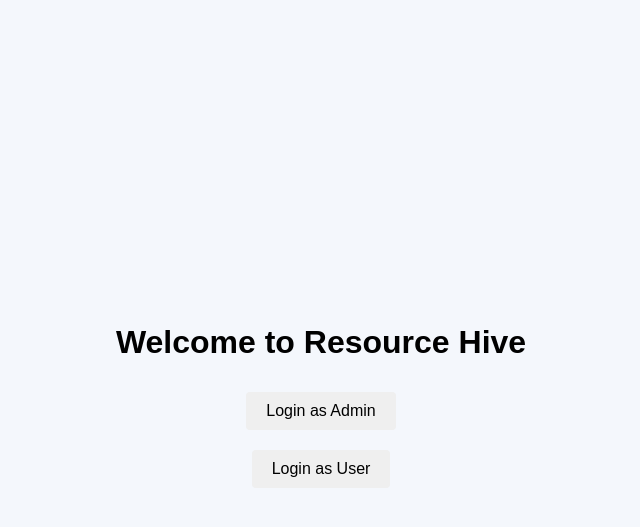
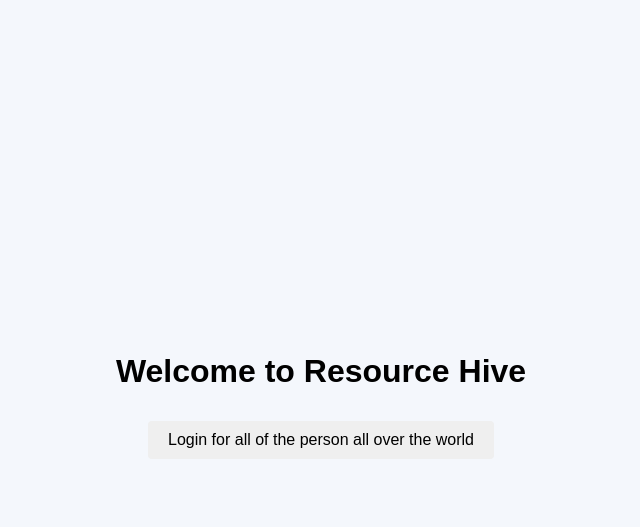
Before and after one commit to vlsjm/capstone-repo, a Django app: page / in a window 1280 px wide. Shown: the top 527 px of the page, without its empty margins (319-959 px from the left). Run offline with Django 5.2, Linux system fonts and the light colour scheme.

Commit message:
1 login na lang

```diff
--- a/ResourceHive/settings.py
+++ b/ResourceHive/settings.py
@@ -20,7 +20,7 @@ LOGOUT_REDIRECT_URL = '/'
 LOGIN_URL = '/login_user/'
 
 SESSION_EXPIRE_AT_BROWSER_CLOSE = True
-SESSION_COOKIE_AGE = 3600
+SESSION_COOKIE_AGE = 3600 # 1 hour mag expire na yung session
 
 # Application definition
 
--- a/accounts/templates/accounts/register.html
+++ b/accounts/templates/accounts/register.html
@@ -51,7 +51,7 @@
         <button type="submit" class="register-btn">Register</button>
       </form>
 
-      <p>Already have an account? <a href="{% url 'login_admin' %}">Login</a></p>
+      <p>Already have an account? <a href="{% url 'login' %}">Login</a></p>
     </div>
     {% endblock content %}
   </body>
--- a/app/templates/app/landing_page.html
+++ b/app/templates/app/landing_page.html
@@ -24,11 +24,16 @@
   <body>
     <div class="landing-container">
       <h1>Welcome to Resource Hive</h1>
-      <a href="{% url 'login_admin' %}">
+      <!-- <a href="{% url 'login' %}">
         <button class="landing-btn">Login as Admin</button>
-      </a>
-      <a href="{% url 'login_user' %}">
+      </a> -->
+      <!-- <a href="{% url 'login_user' %}">
         <button class="landing-btn">Login as User</button>
+      </a> -->
+      <a href="{% url 'login' %}">
+        <button class="landing-btn">
+          Login for all of the person all over the world
+        </button>
       </a>
     </div>
   </body>
--- a/app/templates/registration/login.html
+++ b/app/templates/registration/login.html
@@ -20,7 +20,7 @@
       </ul>
       {% endif %}
 
-      <form action="{% url 'login_admin' %}" method="post">
+      <form action="{% url 'login' %}" method="post">
         {% csrf_token %}
         <div class="form-group">
           {% if messages %}
--- a/app/urls.py
+++ b/app/urls.py
@@ -2,7 +2,7 @@ from django.urls import path
 from django.contrib.auth.views import LogoutView
 from .views import (
     LandingPageView,
-    AdminLoginView,
+    # AdminLoginView,
     DashboardPageView,
     UserBorrowRequestListView,
     UserSupplyRequestListView,
@@ -36,11 +36,13 @@ from .views import (
     reject_borrow_request,
     get_supply_history,
     get_property_history,
+    CustomLoginView
 )
 
 urlpatterns = [
     path('', LandingPageView.as_view(), name='landing'),
-    path('login/admin/', AdminLoginView.as_view(), name='login_admin'),
+    # path('login/admin/', AdminLoginView.as_view(), name='login_admin'),
+    path('accounts/login/', CustomLoginView.as_view(), name='login'),
     path('logout/', logout_view, name='logout'),
 
     path('dashboard/', DashboardPageView.as_view(), name='dashboard'),
--- a/app/views.py
+++ b/app/views.py
@@ -4,6 +4,7 @@ from django.contrib.auth.models import User, Group
 from django.contrib.auth.views import LoginView, LogoutView
 from django.shortcuts import render, redirect, get_object_or_404
 from django.urls import reverse_lazy
+from django.urls import reverse
 from django.views.decorators.csrf import csrf_exempt
 from django.views.generic import TemplateView, ListView
 
@@ -28,6 +29,8 @@ from django.contrib.auth.decorators import permission_required
 from django.db import models
 
 from django.core.paginator import Paginator, PageNotAnInteger, EmptyPage
+
+
 
 
 @login_required
@@ -937,21 +940,22 @@ class LandingPageView(TemplateView):
         context = super().get_context_data(**kwargs)
         return context
 
-class AdminLoginView(LoginView):
+#meow
+class CustomLoginView(LoginView):
     template_name = 'registration/login.html'
-    authentication_form = AuthenticationForm
-    next_page = reverse_lazy('dashboard')
 
-    def form_valid(self, form):
-        response = super().form_valid(form)
-        ActivityLog.log_activity(
-            user=self.request.user,
-            action='login',
-            model_name='User',
-            object_repr=self.request.user.username,
-            description=f"User {self.request.user.username} logged in"
-        )
-        return response
+    def get_success_url(self):
+        user = self.request.user
+        if user.groups.filter(name='ADMIN').exists():
+            return reverse('dashboard')
+        return reverse('user_dashboard')
+
+def dashboard(request):
+    return render(request, 'app/dashboard.html')
+
+def user_dashboard(request):
+    return render(request, 'userpanel/user_dashboard.html')
+
 
 def logout_view(request):
     if request.user.is_authenticated:
```
Also changed, not shown: db.sqlite3.
